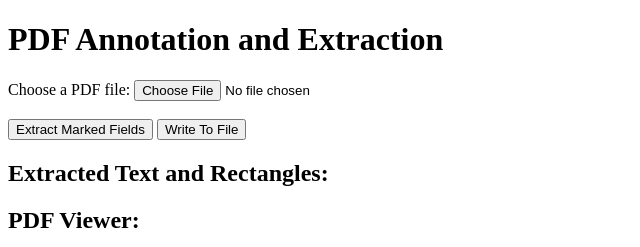
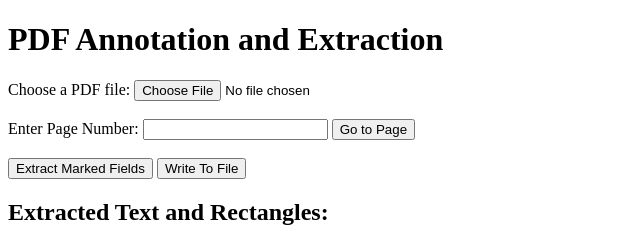
Before and after one commit to Rutwij12/pdf-extractor, a Flask app: page / in a window 1280 px wide. Shown: the top 247 px of the page, without its empty margins (0-640 px from the left). Run offline with Flask 3, Linux system fonts and the light colour scheme; some libraries are stand-ins or nearby versions.

Commit message:
Multipage pdfs

```diff
--- a/templates/index.html
+++ b/templates/index.html
@@ -39,6 +39,9 @@
     <form id="pdfForm" enctype="multipart/form-data">
         <label for="pdfFile">Choose a PDF file:</label>
         <input type="file" id="pdfFile" name="pdfFile" accept=".pdf" required><br><br>
+        <label for="pageNumberInput">Enter Page Number:</label>
+        <input type="number" id="pageNumberInput" min="1" required>
+        <button type="button" onclick="changePage()">Go to Page</button><br><br>
         <button type="button" onclick="extractMarkedFields()">Extract Marked Fields</button>
         <button type="button" onclick="write_to_file()">Write To File</button>
     </form>
@@ -124,6 +127,8 @@
         }
 
         function renderPage(num) {
+            if (num > 0 && num <= pdfDoc.numPages) {
+                pageNum = num;
                 pdfDoc.getPage(num).then(function(page) {
                     const viewport = page.getViewport({ scale });
 
@@ -139,9 +144,22 @@
                         canvasContext: context,
                         viewport: viewport
                     }).promise.then(() => {
-                    renderMarkedRectangle(startX, startY, currentX, currentY);
+                        renderMarkedRectangles();
                     });
                 });
+            } else {
+                alert("Invalid page number.");
+            }
+        }
+
+        function changePage() {
+            const pageInput = document.getElementById('pageNumberInput').value;
+            const pageNumber = parseInt(pageInput, 10);
+            if (!isNaN(pageNumber)) {
+                renderPage(pageNumber);
+            } else {
+                alert("Please enter a valid page number.");
+            }
         }
 
         function renderMarkedRectangle(startX, startY, currentX, currentY) {
@@ -149,6 +167,17 @@
             overlayContext.strokeStyle = 'red';
             overlayContext.lineWidth = 2;
             overlayContext.strokeRect(startX * scale, startY * scale, (currentX - startX) * scale, (currentY - startY) * scale);
+        }
+
+        function renderMarkedRectangles() {
+            overlayContext.clearRect(0, 0, overlayCanvas.width, overlayCanvas.height);
+            markedRectangles.forEach(rect => {
+                if (rect.page + 1 === pageNum) {
+                    overlayContext.strokeStyle = 'red';
+                    overlayContext.lineWidth = 2;
+                    overlayContext.strokeRect(rect.startX * scale, rect.startY * scale, (rect.endX - rect.startX) * scale, (rect.endY - rect.startY) * scale);
+                }
+            });
         }
 
         function clearExtractedText() {
@@ -183,10 +212,6 @@
             .catch(error => console.error('Error:', error));
         }
 
-        // the format of rectangles is: {startX, startY, endX, endY, page}
-        // so when we do rectangles.forEach((rect, index) => ...), rect is an object with these properties:
-        // rect.startX, rect.startY, rect.endX, rect.endY, rect.page and index is an object with these properties:
-
         function displayExtractedData(data, rectangles, images) {
             const extractedTextContainer = document.getElementById('extractedTextContainer');
             extractedTextContainer.innerHTML = '';
@@ -197,7 +222,7 @@
 
                 const rectNameDiv = document.createElement('div');
                 rectNameDiv.id = `rectangle${index}`;
-            rectNameDiv.innerHTML = `<Strong>Rectangle ${index}</Strong>`;
+                rectNameDiv.innerHTML = `<strong>Rectangle ${index}</strong>`;
 
                 const textDiv = document.createElement('div');
                 textDiv.id = `text${index}`;
@@ -238,15 +263,14 @@
             });
         }
 
-
         function removeRectangle(index) {
-            markedRectangles.splice(index, 0);
+            markedRectangles.splice(index, 1);
             extractMarkedFields();
         }
 
         function editText(index, currentText) {
             const textElement = document.getElementById(`text${index}`);
-            const editButton = document.querySelector(`.edit-button:nth-of-type(${index})`);
+            const editButton = document.querySelector(`.edit-button:nth-of-type(${index + 1})`);
             editButton.style.display = 'none';
 
             const updateButton = document.createElement('button');
@@ -281,18 +305,16 @@
             rectDiv.appendChild(saveButton);
         }
 
-
         function saveRectangleName(index) {
             // Get the new rectangle name from the input box
             const newName = document.getElementById(`edit-name-${index}`).value;
 
             // Update the rectangle name in the DOM
             const rectDiv = document.getElementById(`rectangle${index}`);
-        rectDiv.innerHTML = `<Strong>${newName}</Strong>`;
+            rectDiv.innerHTML = `<strong>${newName}</strong>`;
 
             // Optionally: Update any related data structures here
         }
-
 
         function write_to_file() {
             // Initialize an array to hold the rectangle data
@@ -339,12 +361,6 @@
                 console.error('Error:', error);
             });
         }
-
-
-    // function updateText(index, currentText) {
-    //     markedRectangles[index].text = document.querySelector(`#text${index} textarea`).value;
-    //     extractMarkedFields();
-    // }
     </script>
 </body>
 </html>
```
Also changed, not shown: data/user_data.json (+4 -4 lines). Lines whose indentation alone changed are shown as unchanged.
